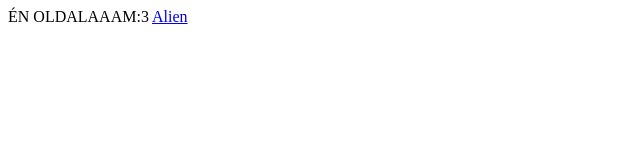
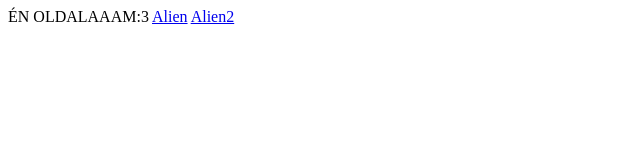
Before and after one commit to Bxntsze/bxntsze.github.io, a plain HTML site: page index.html in a window 1280 px wide. Shown: the full height of the page, 0-640 px from the left. Drawn offline with Linux system fonts and the light colour scheme.

Commit message:
Update index.html ALIEN2

```diff
--- a/index.html
+++ b/index.html
@@ -1,2 +1,3 @@
 ÉN OLDALAAAM:3
 <a target="_blank" href="https://bxntsze.github.io/alien">Alien</a>
+<a target="_blank" href="https://bxntsze.github.io/alien2">Alien2</a>
```
